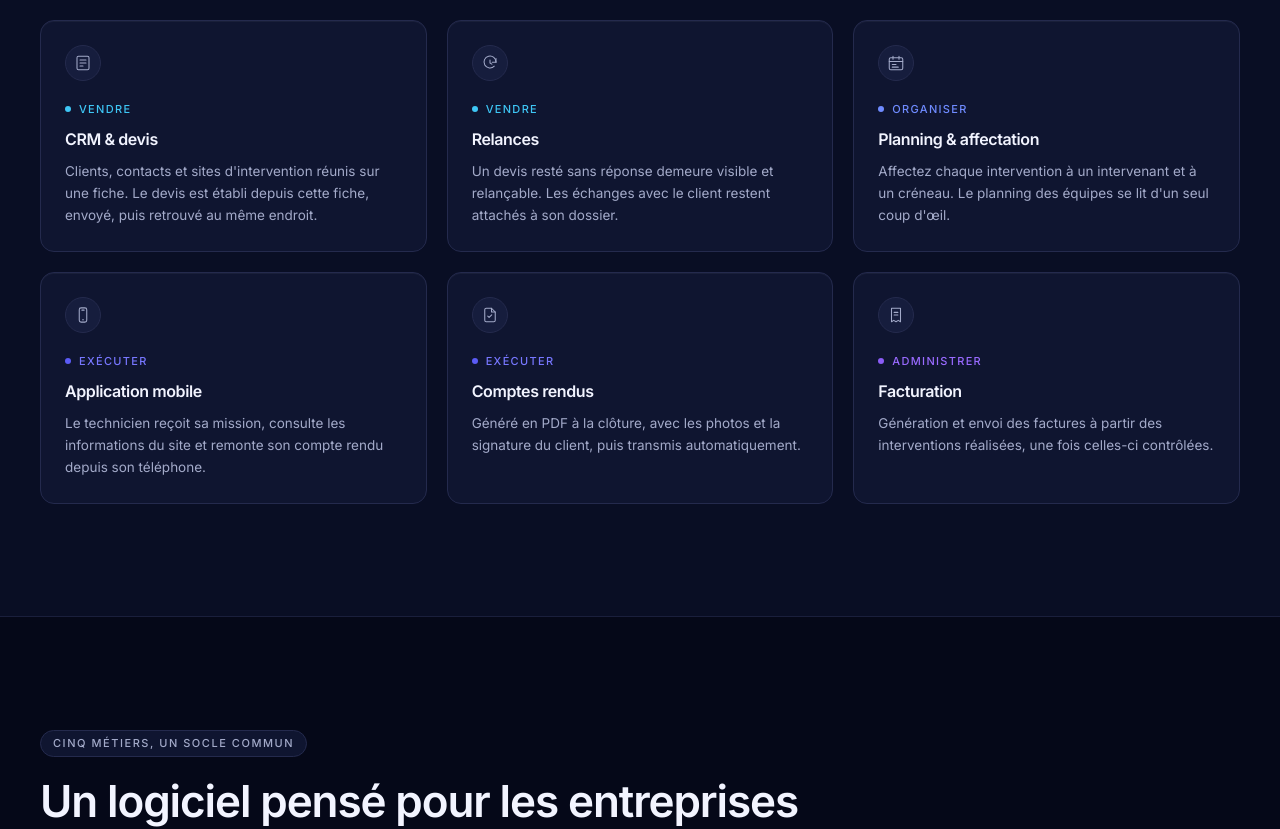
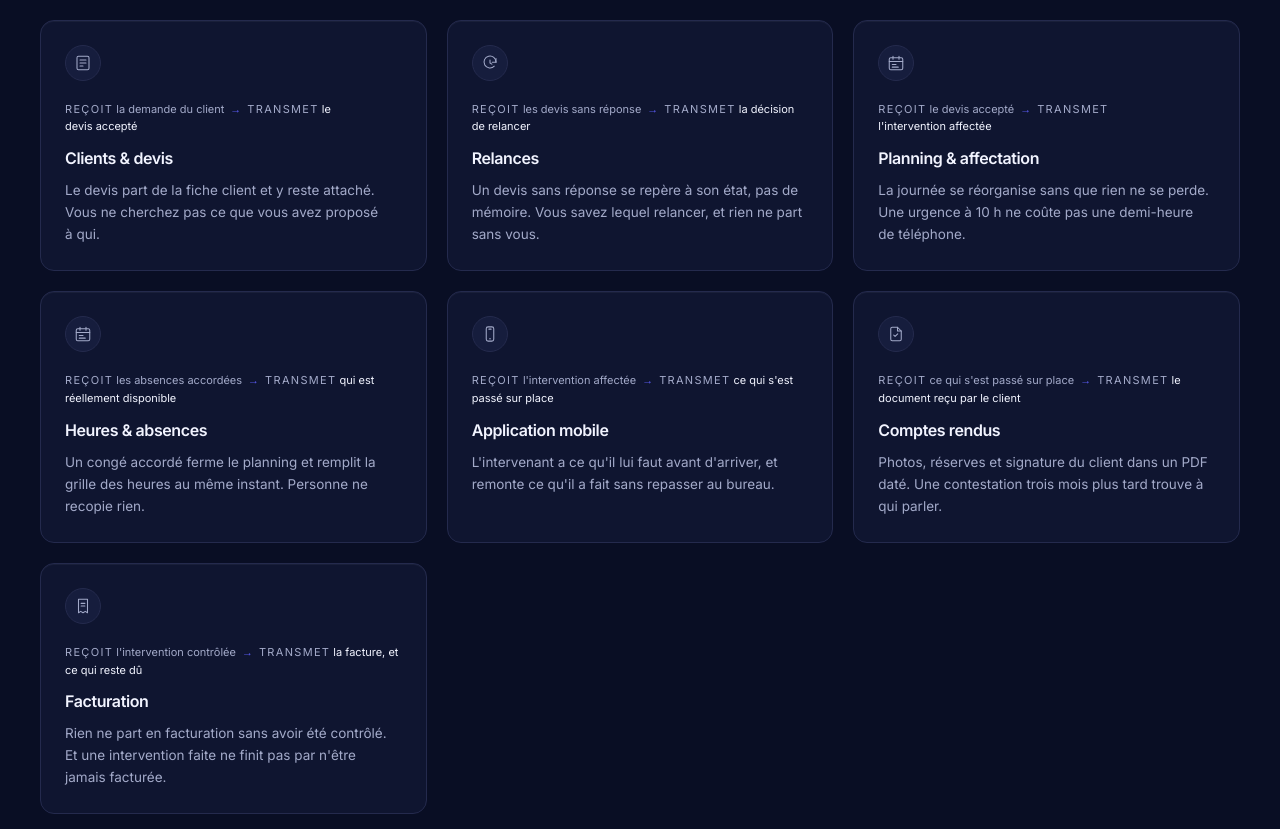
Before and after one commit to chiblimarc-del/argon-site-vitrine, a Next.js app: page / in a window 1280 px wide. Shown: the part 4338-5167 px from the top of the page. Built offline with nearby package versions, Linux system fonts and the light colour scheme; no server answers.

Commit message:
Les briques decrivaient un mecanisme sans dire ce qu il change

```diff
--- a/src/components/sections/ModulesSection.tsx
+++ b/src/components/sections/ModulesSection.tsx
@@ -38,25 +38,11 @@ import { NavLink } from "@/components/navigation/NavLink";
  * ─────────────────────────────────────────────────────────────────────────
  */
 
-type Famille = "vendre" | "organiser" | "executer" | "administrer";
-
-const familles: Record<Famille, { label: string; texte: string; puce: string }> = {
-  vendre: { label: "Vendre", texte: "text-cyan", puce: "bg-cyan" },
-  organiser: {
-    label: "Organiser",
-    texte: "text-accent-mid",
-    puce: "bg-accent-mid",
-  },
-  executer: { label: "Exécuter", texte: "text-accent-text", puce: "bg-accent" },
-  administrer: {
-    label: "Administrer",
-    texte: "text-accent2-text",
-    puce: "bg-accent-2",
-  },
-};
-
 type Module = {
-  famille: Famille;
+  /** Ce que la brique reçoit de la précédente. */
+  recoit: string;
+  /** Ce qu'elle transmet à la suivante. */
+  transmet: string;
   titre: string;
   texte: string;
   icone: React.ReactNode;
@@ -71,47 +57,66 @@ type Module = {
 
 const modules: Module[] = [
   {
-    famille: "vendre",
+    recoit: "la demande du client",
+    transmet: "le devis accepté",
     path: "/solutions/devis-facturation",
-    titre: "CRM & devis",
+    titre: "Clients & devis",
     texte:
-      "Clients, contacts et sites d'intervention réunis sur une fiche. Le devis est établi depuis cette fiche, envoyé, puis retrouvé au même endroit.",
+      "Le devis part de la fiche client et y reste attaché. Vous ne cherchez pas ce que vous avez proposé à qui.",
     icone: <IconeFiche />,
   },
   {
-    famille: "vendre",
+    recoit: "les devis sans réponse",
+    transmet: "la décision de relancer",
+    path: "/solutions/devis-facturation",
     titre: "Relances",
     texte:
-      "Un devis resté sans réponse demeure visible et relançable. Les échanges avec le client restent attachés à son dossier.",
+      "Un devis sans réponse se repère à son état, pas de mémoire. Vous savez lequel relancer, et rien ne part sans vous.",
     icone: <IconeRelance />,
   },
   {
-    famille: "organiser",
+    recoit: "le devis accepté",
+    transmet: "l'intervention affectée",
     path: "/solutions/planning-interventions",
     titre: "Planning & affectation",
     texte:
-      "Affectez chaque intervention à un intervenant et à un créneau. Le planning des équipes se lit d'un seul coup d'œil.",
+      "La journée se réorganise sans que rien ne se perde. Une urgence à 10 h ne coûte pas une demi-heure de téléphone.",
     icone: <IconePlanning />,
   },
   {
-    famille: "executer",
+    recoit: "les absences accordées",
+    transmet: "qui est réellement disponible",
+    path: "/solutions/heures-et-absences",
+    titre: "Heures & absences",
+    texte:
+      "Un congé accordé ferme le planning et remplit la grille des heures au même instant. Personne ne recopie rien.",
+    icone: <IconePlanning />,
+  },
+  {
+    recoit: "l'intervention affectée",
+    transmet: "ce qui s'est passé sur place",
+    path: "/solutions/application-mobile-technicien",
     titre: "Application mobile",
     texte:
-      "Le technicien reçoit sa mission, consulte les informations du site et remonte son compte rendu depuis son téléphone.",
+      "L'intervenant a ce qu'il lui faut avant d'arriver, et remonte ce qu'il a fait sans repasser au bureau.",
     icone: <IconeMobile />,
   },
   {
-    famille: "executer",
+    recoit: "ce qui s'est passé sur place",
+    transmet: "le document reçu par le client",
+    path: "/solutions/rapports-intervention",
     titre: "Comptes rendus",
     texte:
-      "Généré en PDF à la clôture, avec les photos et la signature du client, puis transmis automatiquement.",
+      "Photos, réserves et signature du client dans un PDF daté. Une contestation trois mois plus tard trouve à qui parler.",
     icone: <IconeDocument />,
   },
   {
-    famille: "administrer",
+    recoit: "l'intervention contrôlée",
+    transmet: "la facture, et ce qui reste dû",
+    path: "/solutions/devis-facturation",
     titre: "Facturation",
     texte:
-      "Génération et envoi des factures à partir des interventions réalisées, une fois celles-ci contrôlées.",
+      "Rien ne part en facturation sans avoir été contrôlé. Et une intervention faite ne finit pas par n'être jamais facturée.",
     icone: <IconeFacture />,
   },
 ];
@@ -131,14 +136,11 @@ export function ModulesSection() {
         eyebrow="Les briques d'Argon"
         title={
           <>
-            Tout ce qu&apos;il faut pour gérer une opération,{" "}
-            <span className="text-gradient">
-              du premier contact au compte rendu
-            </span>
-            .
+            Chaque brique reprend là où la précédente s&apos;arrête,{" "}
+            <span className="text-gradient">de la demande à la facture</span>.
           </>
         }
-        description="Sept briques, quatre familles, une seule plateforme. Chacune alimente la suivante — c'est la même donnée qui circule, jamais une ressaisie."
+        description="Huit briques. Aucune ne redemande ce qu'une autre sait déjà : chacune reçoit ce que la précédente a produit."
         className="max-w-3xl"
       />
 
@@ -146,7 +148,7 @@ export function ModulesSection() {
       <article className="card relative mt-14 overflow-hidden">
         <div className="grid gap-8 p-6 sm:p-8 lg:grid-cols-[minmax(0,0.85fr)_minmax(0,1.15fr)] lg:items-center lg:gap-12">
           <div>
-            <EtiquetteFamille famille="executer" />
+            <FluxBrique recoit="tout ce qui précède" transmet="une fiche qui fait foi" />
 
             <h3 className="mt-4 text-2xl font-semibold leading-tight text-ink sm:text-3xl">
               <LienBrique path="/solutions/gestion-interventions">
@@ -194,7 +196,7 @@ export function ModulesSection() {
               {module.icone}
             </span>
 
-            <EtiquetteFamille famille={module.famille} />
+            <FluxBrique recoit={module.recoit} transmet={module.transmet} />
 
             <h3 className="mt-2.5 text-base font-semibold text-ink">
               {module.path ? (
@@ -235,18 +237,33 @@ function LienBrique({
   );
 }
 
-/** Étiquette de famille : pastille colorée + libellé. */
-function EtiquetteFamille({ famille }: { famille: Famille }) {
-  const { label, texte, puce } = familles[famille];
+/**
+ * Ce que la brique reçoit, ce qu'elle transmet.
+ *
+ * ⚠️ Remplace l'ancienne étiquette de famille. Quatre familles présentaient
+ * le produit comme quatre paquets de fonctions indépendants — la forme
+ * contredisait la promesse. Ici, chaque carte dit d'où vient sa matière et
+ * où elle va : la grille lue de haut en bas EST la démonstration.
+ *
+ * Ne pas remettre de regroupement par famille.
+ */
+function FluxBrique({
+  recoit,
+  transmet,
+}: {
+  recoit: string;
+  transmet: string;
+}) {
   return (
-    <span className="inline-flex items-center gap-2">
-      <span aria-hidden="true" className={`h-1.5 w-1.5 rounded-full ${puce}`} />
-      <span
-        className={`text-[11px] font-medium uppercase tracking-[0.12em] ${texte}`}
-      >
-        {label}
+    <p className="text-[11px] leading-relaxed text-ink-soft">
+      <span className="uppercase tracking-[0.12em]">Reçoit</span>{" "}
+      {recoit}
+      <span aria-hidden="true" className="mx-1.5 text-accent">
+        →
       </span>
-    </span>
+      <span className="uppercase tracking-[0.12em]">transmet</span>{" "}
+      <span className="text-ink">{transmet}</span>
+    </p>
   );
 }
 
--- a/src/components/sections/depth/ProfondeurGrid.tsx
+++ b/src/components/sections/depth/ProfondeurGrid.tsx
@@ -53,23 +53,27 @@ type Porte = {
  */
 const portes: Porte[] = [
   {
-    titre: "Encaissement & documents",
-    texte: "Ce qui rentre, ce qui part au comptable.",
+    titre: "Vous savez ce qui reste dû, et depuis quand",
+    texte:
+      "Le reste dû, la part en retard et son ancienneté. C'est ce qu'on regarde avant d'appeler sa banque.",
     href: "/solutions/devis-facturation",
   },
   {
-    titre: "Engagements",
-    texte: "Ce qui est engagé, avant que la facture arrive.",
+    titre: "La dépense se connaît avant le courrier",
+    texte:
+      "Ce qui est engagé sur le terrain est enregistré au moment où on l'engage, pas à l'ouverture de la facture.",
     href: "/solutions/gestion-interventions",
   },
   {
-    titre: "Pilotage",
-    texte: "Ce qui attend, ce qui bloque, ce qui est rentré.",
+    titre: "L'endroit où ça s'accumule se désigne tout seul",
+    texte:
+      "Sept dossiers en attente sur « Contrôle » : vous ne cherchez pas où ça bloque, l'écran vous le dit.",
     href: "/solutions/gestion-interventions",
   },
   {
-    titre: "Équipes",
-    texte: "Les heures et les absences, dans le même planning.",
+    titre: "Un congé accordé ferme le planning",
+    texte:
+      "Avant qu'on affecte une mission à quelqu'un qui ne sera pas là — et la grille des heures suit au même instant.",
     href: "/solutions/planning-interventions",
   },
 ];
@@ -107,8 +111,11 @@ export function ProfondeurGrid() {
                 aria-hidden="true"
                 className="absolute left-0 top-[7px] h-[11px] w-[11px] rounded-full border-2 border-canvas-2 bg-accent lg:top-0"
               />
-              <h3 className="text-[15px] font-semibold text-ink">
-                <NavLink href={porte.href} className="hover:text-accent-text">
+              <h3 className="text-[15px] font-semibold leading-snug text-ink">
+                <NavLink
+                  href={porte.href}
+                  className="underline decoration-line underline-offset-4 transition-colors hover:text-accent-text hover:decoration-accent after:absolute after:inset-0 after:content-['']"
+                >
                   {porte.titre}
                 </NavLink>
               </h3>
```
